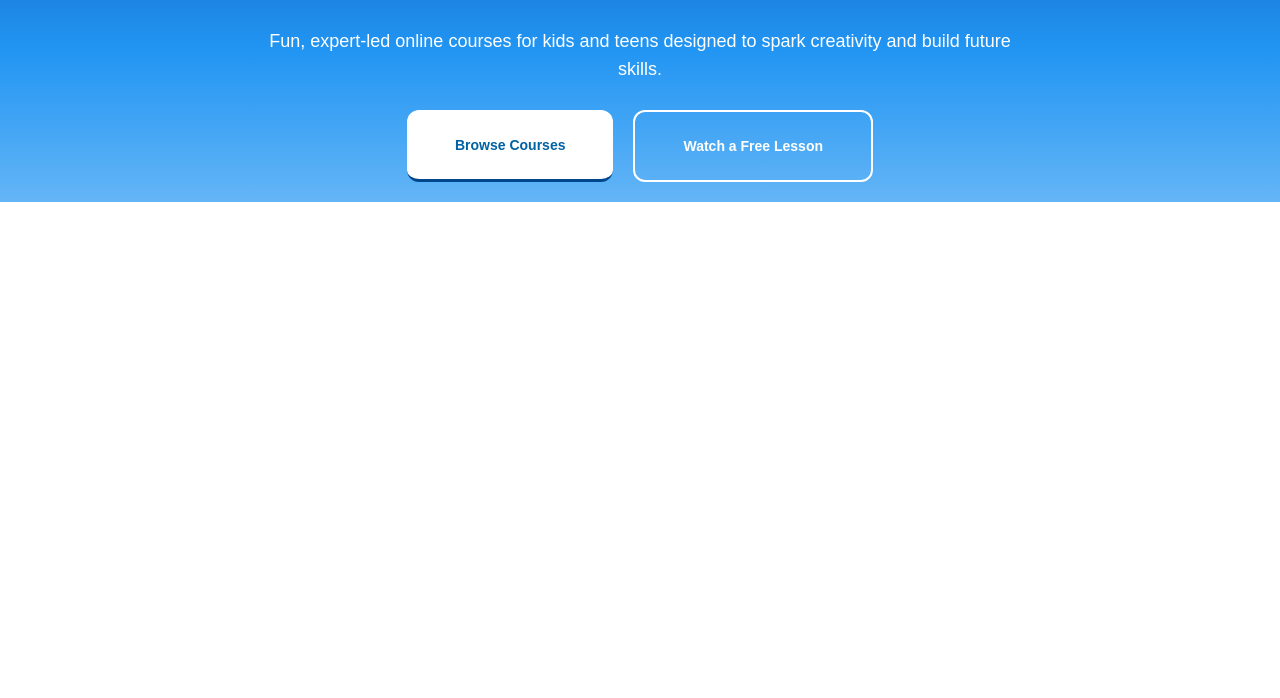
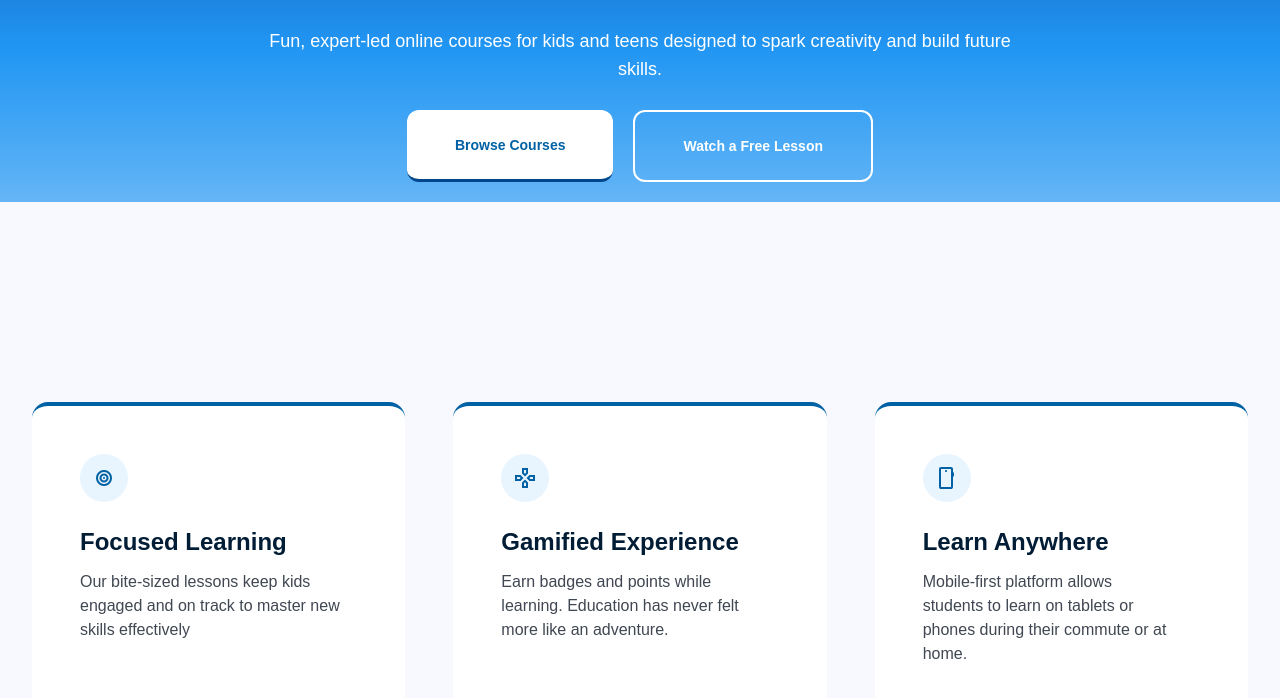
Before and after one commit to OmarWaleedSigma/Sharks-Group-project, a plain HTML site: page index.html in a window 1280 px wide. Shown: the part 170-868 px from the top of the page. Before the commit the page ends 800 px from the top, so only its background shows below. Drawn offline with Linux system fonts and the light colour scheme.

Commit message:
Add Features Section To Desktop Landing Page

```diff
--- a/css/style.css
+++ b/css/style.css
@@ -5,15 +5,17 @@
   --text-blue-color: var(--primary-color);
   --text-gray-color: #404752;
   --bg-dark-blue-color: #1565c0;
-  --bg-medium-blue-color: #2195f3;
+  --bg-medium-blue-color: #2196f3;
   --bg-light-blue-color: #64b5f6;
   --bg-light-color: #dbe9ff;
   --bg-gray-color: #eef4ff;
   --bg-white-color: #ffffff;
-  --bg-light-gray-color:#F8F9FF;
+  --bg-light-gray-color: #f8f9ff;
   --btn-dark-blue-color: #0061a4;
 }
-
+body {
+  background-color: var(--bg-light-gray-color);
+}
 * {
   margin: 0;
   padding: 0;
@@ -93,16 +95,16 @@ nav .cta button {
 .hero-browse-courses {
   background-color: var(--bg-white-color);
 }
-.hero-browse-courses{
+.hero-browse-courses {
   padding: 24px 48px 24px 48px;
   font-weight: 700;
   font-size: 14px;
   line-height: 20px;
   border-radius: 12px;
   background-color: var(--bg-white-color);
-  color:var(--btn-dark-blue-color);
+  color: var(--btn-dark-blue-color);
   border: none;
-  border-bottom: 3px solid #00468C;
+  border-bottom: 3px solid #00468c;
 }
 .hero .main-h {
   font-family: "Anybody", sans-serif;
@@ -125,7 +127,7 @@ nav .cta button {
   gap: 20px;
 }
 
-.hero-watch-free-lesson{
+.hero-watch-free-lesson {
   padding: 24px 48px 24px 48px;
   font-weight: 700;
   font-size: 14px;
@@ -135,3 +137,61 @@ nav .cta button {
   background-color: transparent;
   color: var(--text-light-color);
 }
+.feature1,
+.feature2,
+.feature3 {
+  height: 100%;
+  box-shadow: #2196f31a;
+  display: flex;
+  flex-direction: column;
+  align-items: flex-start;
+  gap: 12px;
+  border-radius: 16px;
+  border-top: 4px solid var(--btn-dark-blue-color);
+  padding: 48px 48px 72px 48px;
+  background-color: var(--bg-white-color);
+}
+.cards-container {
+  height: 312px;
+  margin: auto;
+  width: 1216px;
+  display: grid;
+  row-gap: 48px;
+  column-gap: 48px;
+  justify-content: space-between;
+  grid-template-columns: repeat(3, 1fr);
+  grid-template-rows: 1fr;
+}
+.icon-container {
+  width: 48px;
+  height: 48px;
+  border-radius: 9999px;
+  background-color: #2196f31a;
+  display: flex;
+  justify-content: center;
+  align-items: center;
+}
+i {
+  color: var(--btn-dark-blue-color);
+  opacity: 1 !important;
+}
+.card-title {
+  padding-top: 12px;
+  font-size: 24px;
+  line-height: 32px;
+  font-weight: 700;
+  font-family: "Anybody", sans-serif;
+  color: var(--text-dark-color);
+}
+.description {
+  font-weight: 400;
+  font-family: "Plus Jakarta Sans", sans-serif;
+  font-size: 16px;
+  color: var(--text-gray-color);
+  line-height: 24px;
+}
+
+.features-section {
+  height: 472px;
+  vertical-align: middle;
+}
--- a/index.html
+++ b/index.html
@@ -41,15 +41,73 @@
         </button>
       </div>
     </section>
-    <!-- <section class="features-section">
+    <!--^ NEXT : FEATURES SECTION -->
+    <section class="features-section">
       <div class="cards-container">
         <div class="feature1">
-          <i class="fa-solid fa-bullseye"></i>
+          <div class="icon-container">
+            <i class="fa-solid fa-bullseye"></i>
+          </div>
+          <h3 class="card-title">Focused Learning</h3>
+          <p class="description">
+            Our bite-sized lessons keep kids <br />
+            engaged and on track to master new <br />
+            skills effectively
+          </p>
         </div>
-        <div class="feature2"></div>
-        <div class="feature3"></div>
+        <div class="feature2">
+          <div class="icon-container">
+            <svg
+              width="20"
+              height="20"
+              viewBox="0 0 20 20"
+              fill="none"
+              xmlns="http://www.w3.org/2000/svg"
+            >
+              <path
+                d="M10 8.5L7 5.5V0H13V5.5L10 8.5ZM14.5 13L11.5 10L14.5 7H20V13H14.5ZM0 13V7H5.5L8.5 10L5.5 13H0ZM7 20V14.5L10 11.5L13 14.5V20H7ZM10 5.65L11 4.65V2H9V4.65L10 5.65ZM2 11H4.65L5.65 10L4.65 9H2V11ZM9 18H11V15.35L10 14.35L9 15.35V18ZM15.35 11H18V9H15.35L14.35 10L15.35 11Z"
+                fill="#0061A4"
+              />
+            </svg>
+          </div>
+          <h3 class="card-title">Gamified Experience</h3>
+          <p class="description">
+            Earn badges and points while <br />
+            learning. Education has never felt <br />
+            more like an adventure.
+          </p>
+        </div>
+        <div class="feature3">
+          <div class="icon-container">
+            <svg
+              width="15"
+              height="22"
+              viewBox="0 0 15 22"
+              fill="none"
+              xmlns="http://www.w3.org/2000/svg"
+            >
+              <path
+                d="M2 22C1.45 22 0.979167 21.8042 0.5875 21.4125C0.195833 21.0208 0 20.55 0 20V2C0 1.45 0.195833 0.979167 0.5875 0.5875C0.979167 0.195833 1.45 0 2 0H12C12.55 0 13.0208 0.195833 13.4125 0.5875C13.8042 0.979167 14 1.45 14 2V5.1C14.3 5.21667 14.5417 5.4 14.725 5.65C14.9083 5.9 15 6.18333 15 6.5V8.5C15 8.81667 14.9083 9.1 14.725 9.35C14.5417 9.6 14.3 9.78333 14 9.9V20C14 20.55 13.8042 21.0208 13.4125 21.4125C13.0208 21.8042 12.55 22 12 22H2ZM2 20H12V2H2V20ZM2 20V2V20ZM7 5C7.28333 5 7.52083 4.90417 7.7125 4.7125C7.90417 4.52083 8 4.28333 8 4C8 3.71667 7.90417 3.47917 7.7125 3.2875C7.52083 3.09583 7.28333 3 7 3C6.71667 3 6.47917 3.09583 6.2875 3.2875C6.09583 3.47917 6 3.71667 6 4C6 4.28333 6.09583 4.52083 6.2875 4.7125C6.47917 4.90417 6.71667 5 7 5Z"
+                fill="#0061A4"
+              />
+            </svg>
+          </div>
+          <h3 class="card-title">Learn Anywhere</h3>
+          <p class="description">
+            Mobile-first platform allows <br />
+            students to learn on tablets or <br />
+            phones during their commute or at <br />
+            home.
+          </p>
+        </div>
       </div>
-    </section> --><!--!Next:Features Section-->
-    <!-- <script src="https://kit.fontawesome.com/9552c774f9.js" crossorigin="anonymous"></script> -->
+    </section>
+
+    <!--& FONT AWESOME ICON LIBRARY IMPORT LINK -->
+
+    <script
+      src="https://kit.fontawesome.com/9552c774f9.js"
+      crossorigin="anonymous"
+    ></script>
   </body>
 </html>
```
